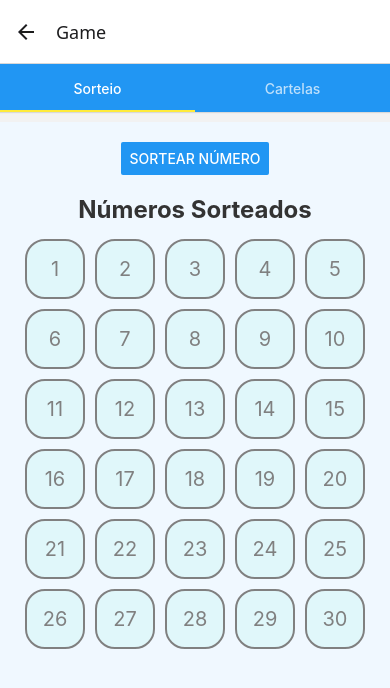
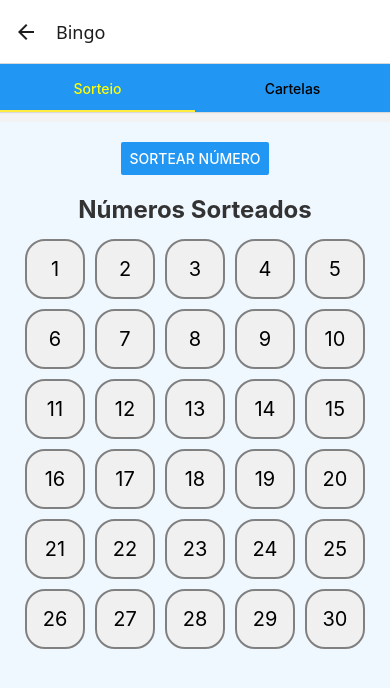
Before and after one commit to fabiobh/lucky_number_lottery_react_native, a React Native app in the folder lucky_draw_number/: screen / in a window 390 px wide. Both pictures are taken after a click on the button "PROSSEGUIR". Shown: the top 688 px of the page. Built offline with nearby package versions, Linux system fonts and the light colour scheme.

Commit message:
connect draw numbers with cards

```diff
--- a/lucky_draw_number/App.js
+++ b/lucky_draw_number/App.js
@@ -12,8 +12,8 @@ export default function Index() {
   return (
     <NavigationContainer>
       <Stack.Navigator initialRouteName="Home">
-        <Stack.Screen name="Home" component={HomeScreen} />
-        <Stack.Screen name="Game" component={GameScreen} />
+        <Stack.Screen name="Home" component={HomeScreen} options={{ title: 'Bingo - Seleção Números e Cartelas' }}/>
+        <Stack.Screen name="Game" component={GameScreen} options={{ title: 'Bingo' }} />
       </Stack.Navigator>
     </NavigationContainer>
   );
--- a/lucky_draw_number/src/screens/GameScreen.tsx
+++ b/lucky_draw_number/src/screens/GameScreen.tsx
@@ -1,13 +1,14 @@
 import React, { useState, useEffect } from 'react';
-import { View, Button, Text, StyleSheet, FlatList, TextInput, TouchableOpacity, ScrollView } from 'react-native';
+import { View, Button, Text, StyleSheet, FlatList, TextInput, TouchableOpacity, ScrollView, Share, Modal } from 'react-native';
 import { TabView, TabBar } from 'react-native-tab-view';
 
-const Card = ({ item, index, onEdit }) => {
+const Card = ({ item, index, onEdit, onShare }) => {
   const [isEditing, setIsEditing] = useState(false);
   const [editedName, setEditedName] = useState(`Cartela #${index + 1}`);
 
   const handleEdit = () => {
     // setIsEditing(true);
+    onShare(index)
   };
 
   const handleSave = () => {
@@ -47,6 +48,8 @@ const GameScreen = ({ route }) => {
   const [isDrawing, setIsDrawing] = useState(false);
   const [cards, setCards] = useState<number[][]>([]);
   const [lastDrawnNumber, setLastDrawnNumber] = useState<number | null>(null); // Estado para o número sorteado
+  const [modalVisible, setModalVisible] = useState(false); // Estado para controlar a visibilidade do modal
+  const [selectedCardIndex, setSelectedCardIndex] = useState(null); // Índice da cartela selecionada
 
   useEffect(() => {
     generateCards();
@@ -77,12 +80,49 @@ const GameScreen = ({ route }) => {
     } while (drawnNumbers.includes(newNumber));
     setDrawnNumbers([...drawnNumbers, newNumber]);
     setLastDrawnNumber(newNumber); // Atualiza o número sorteado
+
+    // Verifica se alguma cartela ganhou
+    checkWinningCards(newNumber);
+  };
+
+  // Nova função para verificar se alguma cartela ganhou
+  const checkWinningCards = (number) => {
+    cards.forEach((card, index) => {
+      if (card.every(num => drawnNumbers.includes(num))) {
+        alert(`A cartela #${index + 1} foi campeã!`);
+      }
+    });
   };
 
   const handleEditCardName = (index, newName) => {
     const updatedCards = [...cards];
     updatedCards[index] = newName; // Atualiza o nome da cartela
     setCards(updatedCards);
+  };
+
+  const handleShareCard = (index) => {
+    setSelectedCardIndex(index); // Define a cartela selecionada
+    setModalVisible(true); // Abre o modal
+  };
+
+  const shareSelectedCard = () => {
+    const cardName = `Cartela #${selectedCardIndex + 1}`;
+    const cardNumbers = cards[selectedCardIndex].join(', ');
+    const message = `Nome da Cartela: ${cardName}\nNúmeros: ${cardNumbers}`;
+
+    Share.share({ message });
+    setModalVisible(false); // Fecha o modal após compartilhar
+  };
+
+  const shareAllCards = () => {
+    const messages = cards.map((_, index) => {
+      const cardName = `Cartela #${index + 1}`;
+      const cardNumbers = cards[index].join(', ');
+      return `Nome da Cartela: ${cardName}\nNúmeros: ${cardNumbers}`;
+    }).join('\n\n'); // Junta todas as mensagens
+
+    Share.share({ message: messages });
+    setModalVisible(false); // Fecha o modal após compartilhar
   };
 
   const renderScene = ({ route }) => {
@@ -132,7 +172,7 @@ const GameScreen = ({ route }) => {
               data={cards}
               keyExtractor={(item, index) => index.toString()}
               renderItem={({ item, index }) => (
-                <Card item={item} index={index} onEdit={handleEditCardName} />
+                <Card item={item} index={index} onEdit={handleEditCardName} onShare={handleShareCard} />
               )}
             />
           </View>
@@ -149,12 +189,42 @@ const GameScreen = ({ route }) => {
   ]);
 
   return (
-    <TabView
-      navigationState={{ index, routes }}
-      renderScene={renderScene}
-      onIndexChange={setIndex}
-      renderTabBar={props => <TabBar {...props} style={styles.tabBar} />}
-    />
+    <>
+      <TabView
+        navigationState={{ index, routes }}
+        renderScene={renderScene}
+        onIndexChange={setIndex}
+        renderTabBar={props => (
+          <TabBar
+            {...props}
+            style={styles.tabBar}
+            activeColor="yellow"
+            inactiveColor="black"
+          />
+        )}
+      />
+      <Modal
+        animationType="slide"
+        transparent={true}
+        visible={modalVisible}
+        onRequestClose={() => setModalVisible(false)}
+      >
+        <View style={styles.modalContainer}>
+          <View style={styles.modalContent}>
+            <Text style={styles.modalTitle}>Escolha uma opção</Text>
+            <TouchableOpacity style={styles.button} onPress={shareSelectedCard}>
+              <Text style={styles.buttonText}>Cartela selecionada</Text>
+            </TouchableOpacity>
+            <TouchableOpacity style={styles.button} onPress={shareAllCards}>
+              <Text style={styles.buttonText}>Todas as cartelas</Text>
+            </TouchableOpacity>
+            <TouchableOpacity style={styles.button} onPress={() => setModalVisible(false)}>
+              <Text style={styles.buttonText}>Cancelar</Text>
+            </TouchableOpacity>
+          </View>
+        </View>
+      </Modal>
+    </>
   );
 };
 
@@ -217,11 +287,10 @@ const styles = StyleSheet.create({
     margin: 5,
     borderRadius: 20,
     borderWidth: 2, // Largura da borda
-
   },
   number: {
-    fontSize: 20, // Diminuído para caber mais números na tela
-    color: 'gray', // Cor padrão para números não sorteados
+    fontSize: 20,
+    color: 'black', // Cor padrão para números não sorteados
   },
   drawnBox: {
     borderColor: 'green', // Cor da borda para números sorteados
@@ -229,17 +298,58 @@ const styles = StyleSheet.create({
   },
   undrawnBox: {
     borderColor: 'gray', // Cor da borda para números não sorteados
-    backgroundColor: '#e0f7fa', // Fundo suave para números não sorteados
+    backgroundColor: '#f0f0f0', // Fundo cinza claro para números não sorteados
   },
   drawnNumber: {
     color: 'green', // Cor para números sorteados
+    fontWeight: 'bold', // Negrito para números sorteados
   },
   undrawnNumber: {
-    color: 'gray', // Cor para números não sorteados
+    color: 'black', // Cor para números não sorteados
+    fontWeight: 'normal', // Normal para números não sorteados
   },
   tabBar: {
     marginBottom: 10, // Espaço entre a aba e o conteúdo
   },
+  modalContainer: {
+    flex: 1,
+    justifyContent: 'center',
+    alignItems: 'center',
+    backgroundColor: 'rgba(0, 0, 0, 0.7)', // Fundo semi-transparente mais escuro
+  },
+  modalContent: {
+    width: '80%', // Largura do modal
+    padding: 20,
+    backgroundColor: 'white',
+    borderRadius: 15, // Bordas arredondadas
+    alignItems: 'center',
+    shadowColor: '#000', // Sombra
+    shadowOffset: {
+      width: 0,
+      height: 2,
+    },
+    shadowOpacity: 0.25,
+    shadowRadius: 4,
+    elevation: 5, // Sombra para Android
+  },
+  modalTitle: {
+    fontSize: 20, // Aumentar o tamanho da fonte
+    fontWeight: 'bold',
+    marginBottom: 15,
+    color: '#333', // Cor do título
+  },
+  button: {
+    backgroundColor: '#007BFF', // Cor de fundo do botão
+    borderRadius: 10, // Bordas arredondadas
+    paddingVertical: 10,
+    marginVertical: 10, // Aumente o espaço entre os botões
+    width: '100%', // Largura total do botão
+  },
+  buttonText: {
+    color: 'white', // Cor do texto do botão
+    fontSize: 16,
+    textAlign: 'center', // Centraliza o texto
+  }
 });
 
 export default GameScreen;
```
